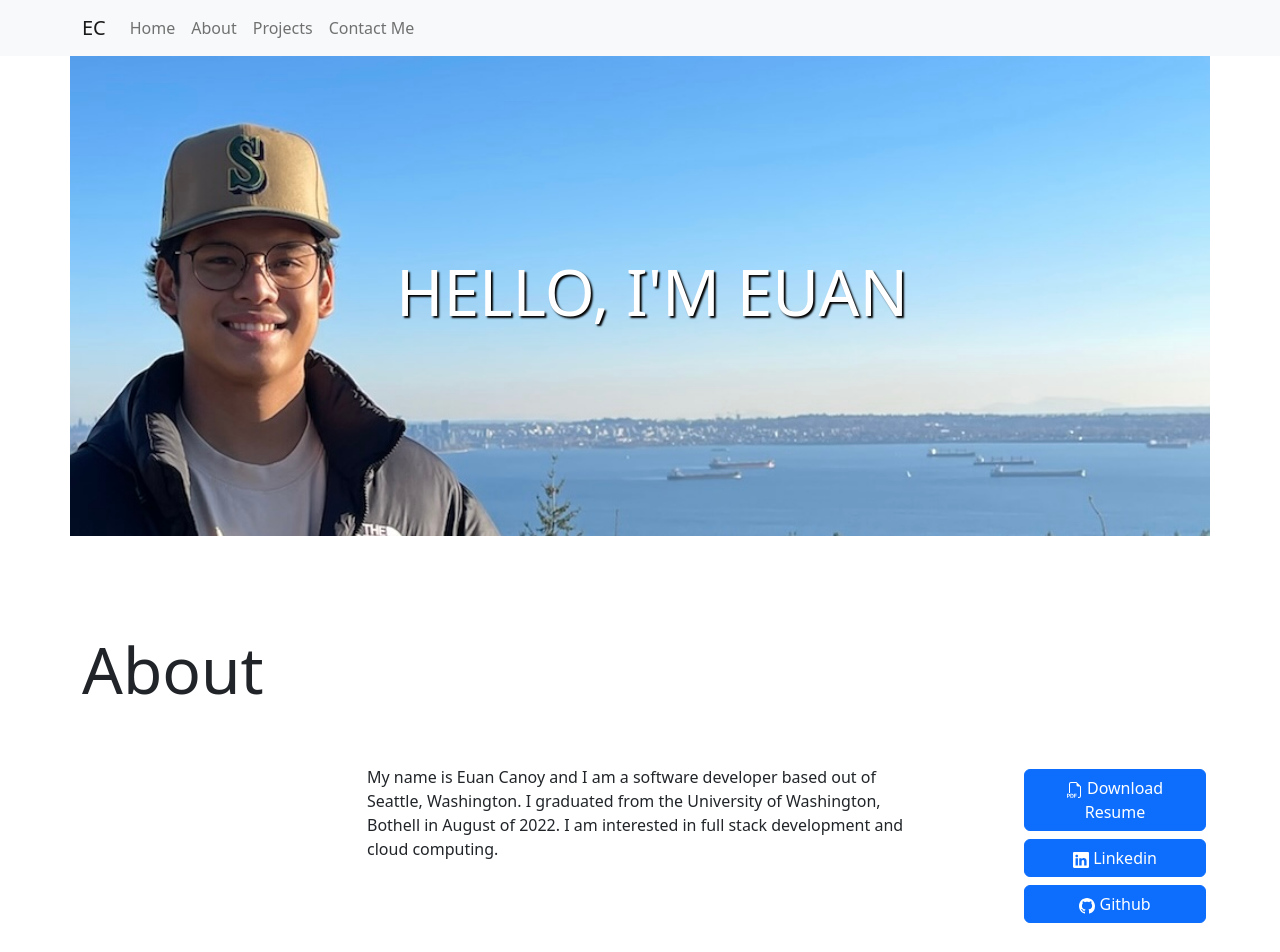
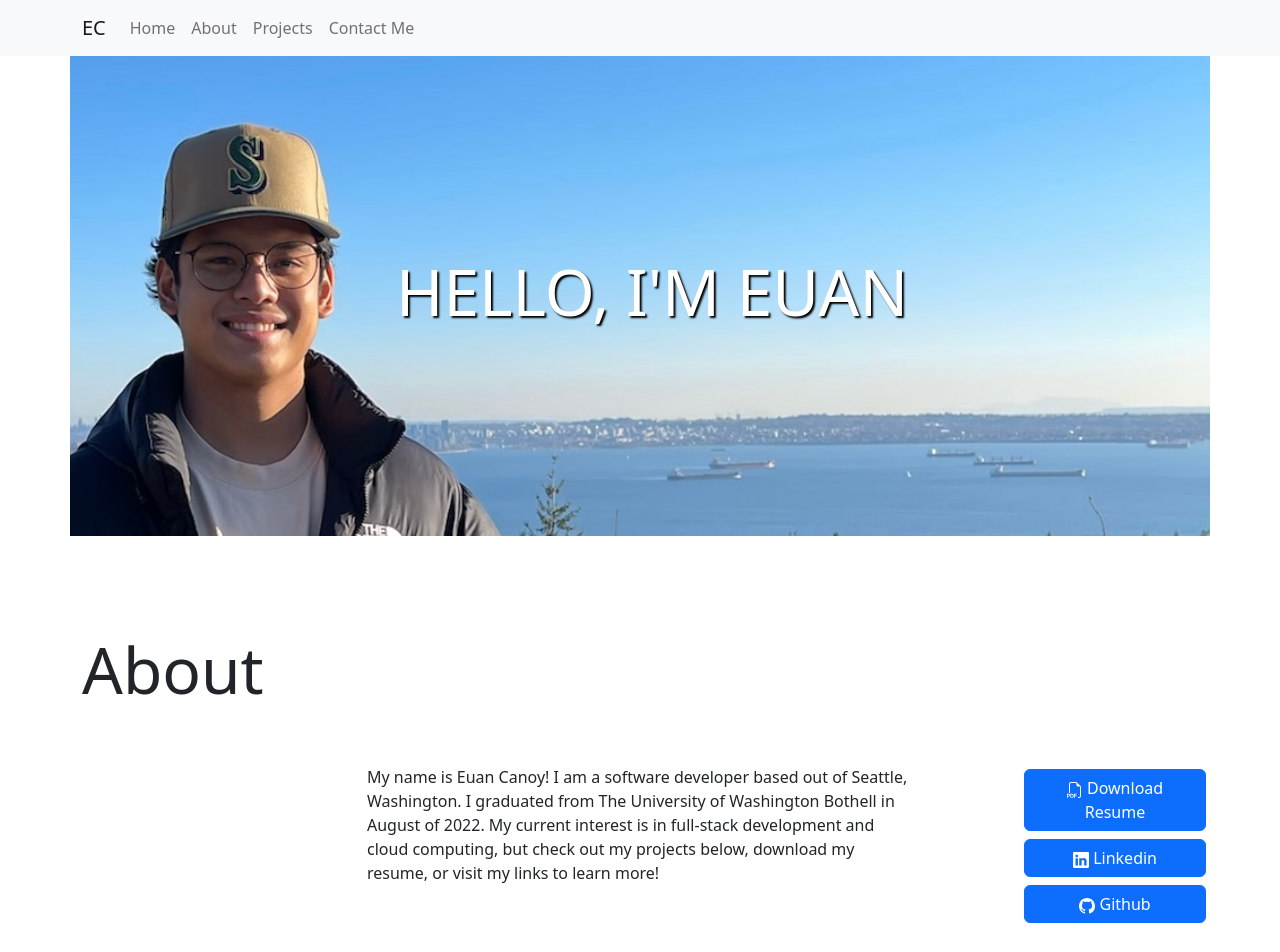
Before and after one commit to ejcanoy/website, a React (Create React App) app in the folder portfolio-website/: page / in a window 1280 px wide. Shown: the top 952 px of the page. Built offline with nearby package versions, Linux system fonts and the light colour scheme; the HTML template or start-up script is replaced by a standard one.

Commit message:
edited text in files

```diff
--- a/portfolio-website/src/pages/bowlingApp.js
+++ b/portfolio-website/src/pages/bowlingApp.js
@@ -70,7 +70,7 @@ const BowlingApp = () => {
                         <br/>
                         Programmed a full stack bowling application that tracks the score of 3 game sets for league
                         and the type of pins knocked down per frame. Made the front end with javascript and React.
-                        Created the REST API made with Express, JavaScript, and AWS DynamoDB.
+                        Created the REST API with Express, JavaScript, and AWS DynamoDB.
                     </Col>
                 </Row>
             </Container>
--- a/portfolio-website/src/pages/eyeResearchGroup.js
+++ b/portfolio-website/src/pages/eyeResearchGroup.js
@@ -23,7 +23,7 @@ const EYEResearchGroup = () => {
                         <br/>
 
                         <p>
-                            Designed and implemented webpages with practical application for obtaining consent forms used
+                            Designed and implemented webpages and databases with practical application for obtaining consent forms used
                             in eye management by Near Vision Institute. This tool streamlined the consent form process with
                             improved data processing. In conjunction, I designed and executed a web-based patient intake
                             form completed by patients prior to initial visits with the provider. Made with PHP, HTML,
--- a/portfolio-website/src/pages/helpAlong.js
+++ b/portfolio-website/src/pages/helpAlong.js
@@ -34,6 +34,7 @@ const HelpAlong = () => {
                     </Col>
 
                     <Col className="col">
+                        <br/>
                         Produced a new web app in 48 hours in collaboration with a team of
                         UW students that connects end-users in non-emergency situations to a database of social and mental
                         health resources in the state of Washington. Made during the Hack 20' Hackathon with
--- a/portfolio-website/src/pages/home.js
+++ b/portfolio-website/src/pages/home.js
@@ -33,7 +33,7 @@ const Home = () => {
     return (
         <>
             <NavbarMain />
-            <Container>
+            <Container >
                 <Row id="home">
                     <Col className="masthead">
                         {/* <div className="masthead" ></div> */}
@@ -53,10 +53,12 @@ const Home = () => {
                     <Col xs={3}></Col>
                     <Col xs={6}>
                         <p>
-                            My name is Euan Canoy and I am a software developer based out of
-                            Seattle, Washington. I graduated from the University of Washington,
-                            Bothell in August of 2022. I am interested in
-                            full stack development and cloud computing.
+                            My name is Euan Canoy! I am a software developer
+                            based out of Seattle, Washington. I graduated from
+                            The University of Washington Bothell in August of 2022.
+                            My current interest is in full-stack development and
+                            cloud computing, but check out my projects below,
+                            download my resume, or visit my links to learn more!
                         </p>
                     </Col>
                     <Col xs={1}></Col>
@@ -74,13 +76,13 @@ const Home = () => {
                 </Row>
                 <Row id="projects">
                     <Row>
+                        <Row className="py-5">
+                            <h1>Projects</h1>
+                        </Row>
                         <Row>
-                            <Row className="py-5">
-                                <h1>Projects</h1>
-                            </Row>
                             <Col className="col-12 col-md p-3 py-sm-3">
                                 <Card className="h-100">
-                                    <Card.Img variant="top" src={myImage} style={{height: '250px'}}/>
+                                    <Card.Img variant="top" src={myImage} style={{ height: '250px' }} />
                                     <Card.Body>
                                         <Card.Title>Bowling App</Card.Title>
                                         <Card.Text>
@@ -96,7 +98,7 @@ const Home = () => {
                             </Col >
                             <Col className="col-12 col-md p-3 py-sm-3">
                                 <Card className="h-100">
-                                    <Card.Img variant="top" src={eyeImage} style={{ height: '250px'}}/>
+                                    <Card.Img variant="top" src={eyeImage} style={{ height: '250px' }} />
                                     <Card.Body>
                                         <Card.Title>EYE Research Group</Card.Title>
                                         <Card.Text>
@@ -111,7 +113,7 @@ const Home = () => {
                             </Col>
                             <Col className="col-12 col-md p-3 py-sm-3">
                                 <Card className="h-100">
-                                    <Card.Img variant="top" src={cryptoImage} style={{height: '250px'}}/>
+                                    <Card.Img variant="top" src={cryptoImage} style={{ height: '250px' }} />
                                     <Card.Body>
                                         <Card.Title>CryptoTracker</Card.Title>
                                         <Card.Text>
@@ -130,7 +132,7 @@ const Home = () => {
                         <Row>
                             <Col className="col-12 col-md p-3 py-sm-3">
                                 <Card className="h-100">
-                                    <Card.Img variant="top" src={xmenImage} style={{height: '250px'}}/>
+                                    <Card.Img variant="top" src={xmenImage} style={{ height: '250px' }} />
                                     <Card.Body>
                                         <Card.Title>Student Record System</Card.Title>
                                         <Card.Text>
@@ -145,7 +147,7 @@ const Home = () => {
                             </Col>
                             <Col className="col-12 col-md p-3 py-sm-3">
                                 <Card className="h-100">
-                                    <Card.Img variant="top" src={shotImage} style={{height: '250px'}}/>
+                                    <Card.Img variant="top" src={shotImage} style={{ height: '250px' }} />
                                     <Card.Body>
                                         <Card.Title>Shot Tracker</Card.Title>
                                         <Card.Text>
@@ -160,7 +162,7 @@ const Home = () => {
                             </Col>
                             <Col className="col-12 col-md p-3 py-sm-3">
                                 <Card className="h-100">
-                                    <Card.Img variant="top" src={helpImage} style={{height: '250px'}}/>
+                                    <Card.Img variant="top" src={helpImage} style={{ height: '250px' }} />
                                     <Card.Body>
                                         <Card.Title>HelpAlong</Card.Title>
                                         <Card.Text>
```
